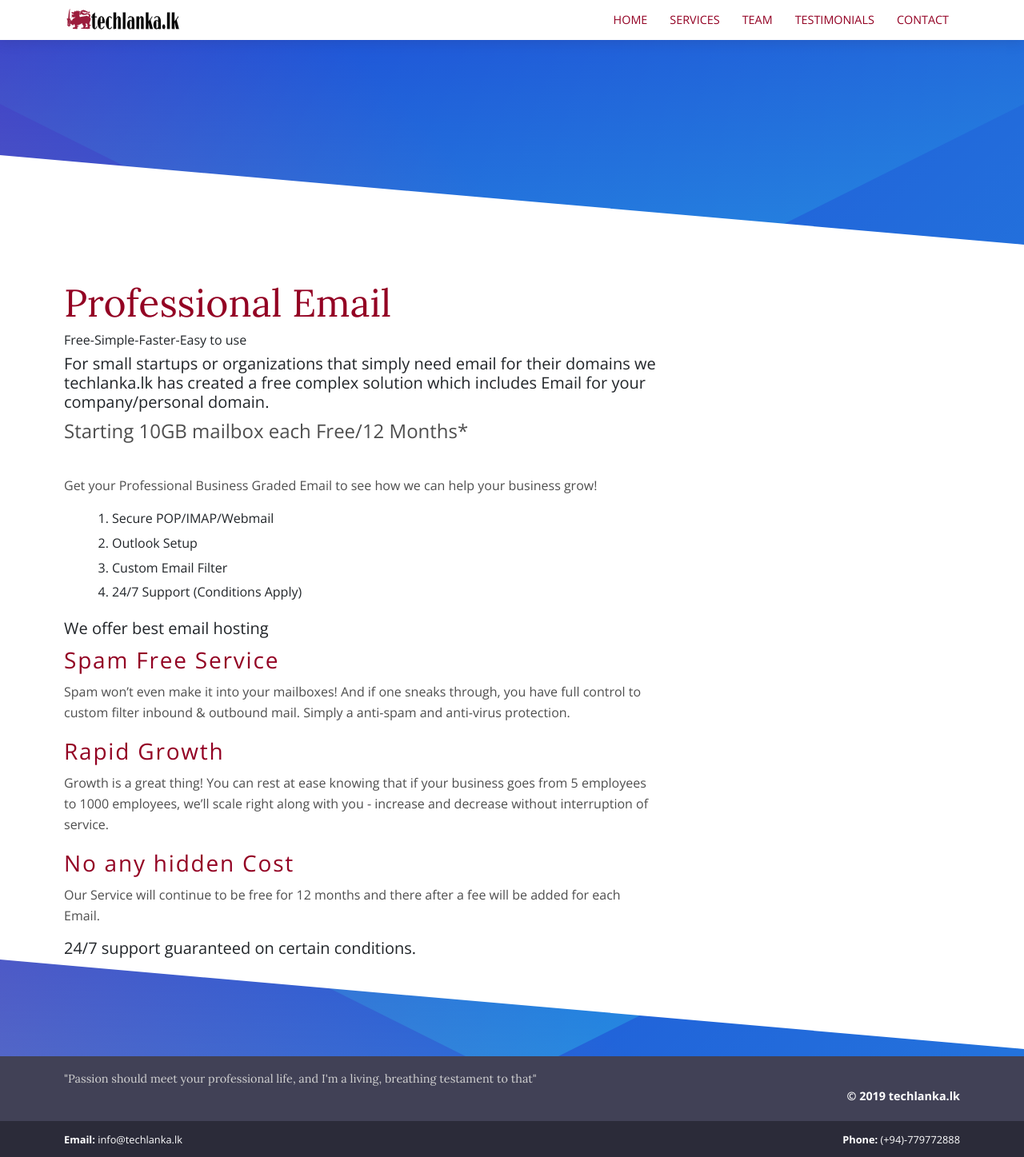
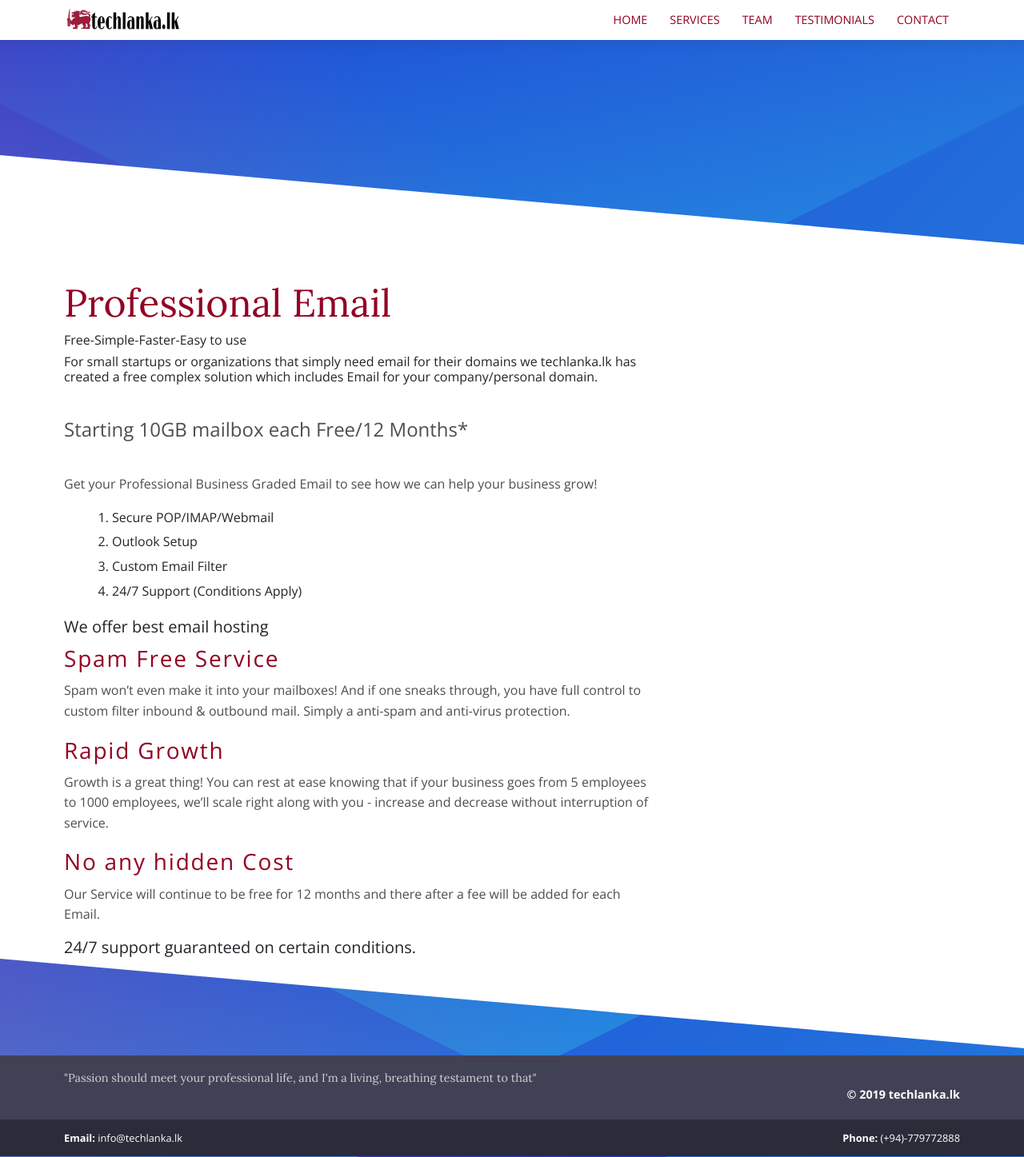
Before and after one commit to techlanka/business, a Jekyll site: the page built from _services/free-business-email.md, in a window 1280 px wide. Shown: the whole page at 80% size. Built offline with Jekyll 4.4.1, drawn with Linux system fonts in a browser that asks for light colours.

Commit message:
Update free-business-email.md

```diff
--- a/_services/free-business-email.md
+++ b/_services/free-business-email.md
@@ -5,8 +5,8 @@ image: '/services/default.png'
 
 ###### Free-Simple-Faster-Easy to use
 
-##### For small startups or organizations that simply need email for their domains we techlanka.lk has created a free complex solution which includes Email for your company/personal domain.
-
+###### For small startups or organizations that simply need email for their domains we techlanka.lk has created a free complex solution which includes Email for your company/personal domain.
+<br>
 Starting 10GB mailbox each Free/12 Months*
 
 Get your Professional Business Graded Email to see how we can help your business grow!
```
